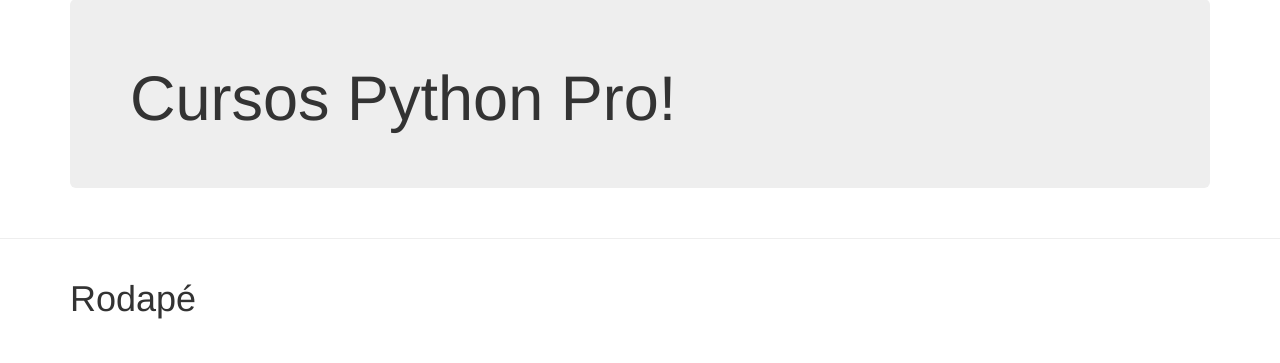
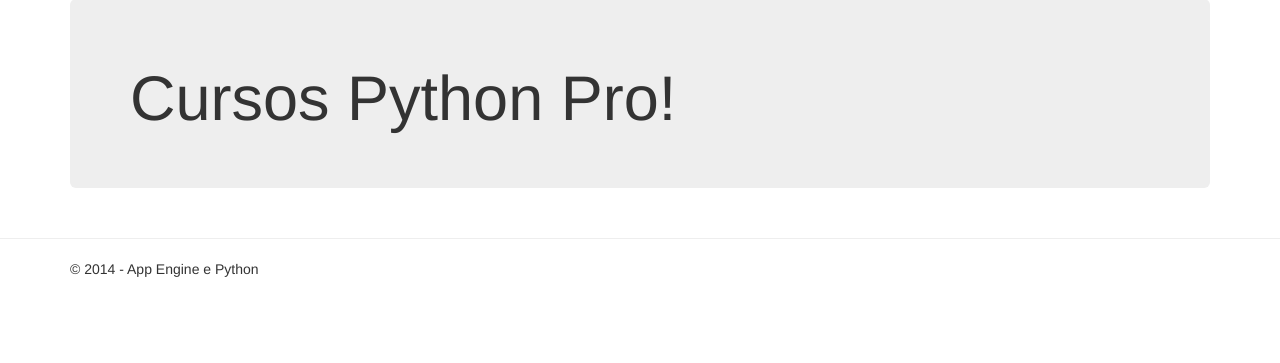
Before and after one commit to renzon/livrogae, a Python web app: template backend/src/web/templates/home.html in a window 1280 px wide. Shown: the part 73-436 px from the top of the page. Run offline with Jinja, Linux system fonts and the light colour scheme; the template is opened without the code that fills it, so the values that code supplies are empty.

Commit message:
Alteração de rodapé

```diff
--- a/backend/src/web/templates/base.html
+++ b/backend/src/web/templates/base.html
@@ -106,7 +106,8 @@
 <div class="container">
     <div class="row clearfix">
         <div class="col-md-12 column">
-            <h1>Rodapé</h1>
+
+    &copy; 2014 - App Engine e Python
         </div>
     </div>
 </div>
```
